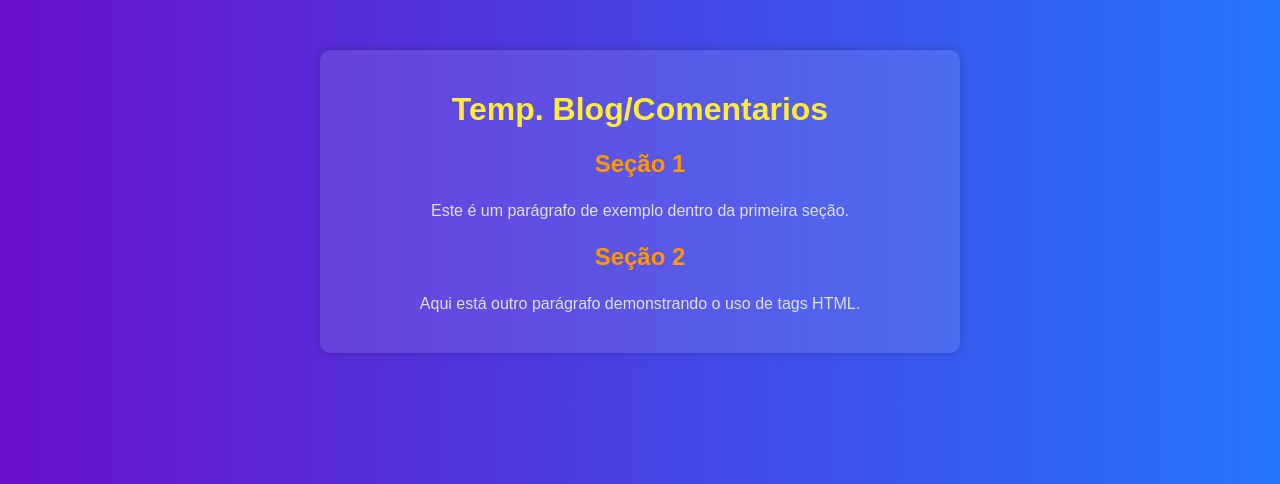
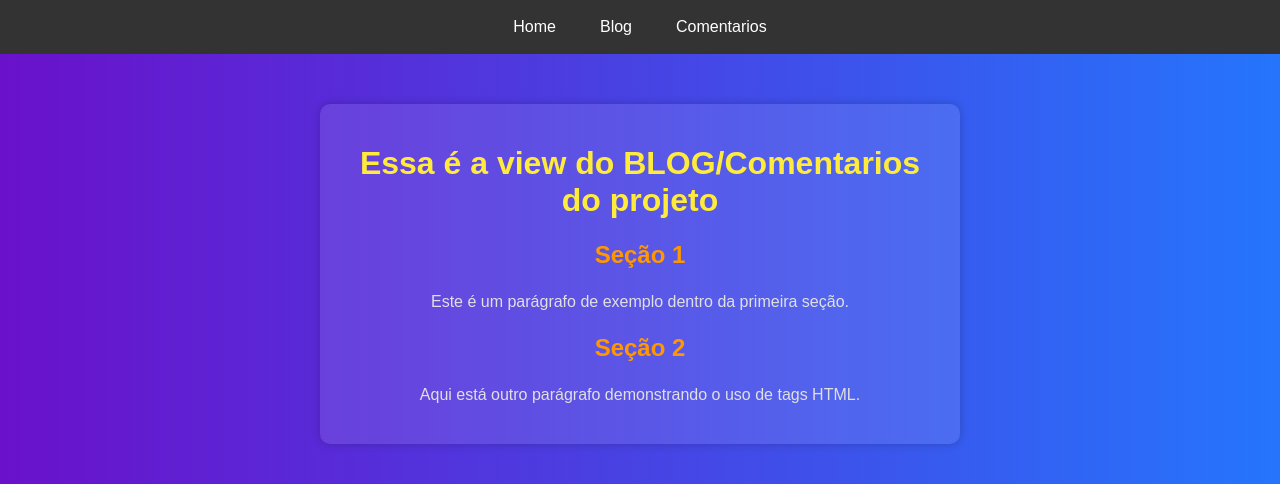
Before and after one commit to jamilzzabottoneto/djangoBasico, a Django app: page /blog/comentarios/ in a window 1280 px wide. Shown: the top 484 px of the page. Run offline with Django 5.2, Linux system fonts and the light colour scheme.

Commit message:
Enviar dados via context + urls dinamicas

```diff
--- a/djangoBasico/apps/blog/templates/blog/comentarios.html
+++ b/djangoBasico/apps/blog/templates/blog/comentarios.html
@@ -1 +1 @@
-{% extends "base.html" %}{% block texto %}Temp. Blog/Comentarios{% endblock %}
+{% extends "base.html" %}{% block texto %}{{text}}{% endblock %}
--- a/djangoBasico/apps/blog/templates/blog/index.html
+++ b/djangoBasico/apps/blog/templates/blog/index.html
@@ -1 +1 @@
-{% extends "base.html" %}{% block texto %}Template Blog{% endblock texto %}
+{% extends "base.html" %}{% block texto %}{{text}}{% endblock texto %}
--- a/djangoBasico/apps/blog/urls.py
+++ b/djangoBasico/apps/blog/urls.py
@@ -1,7 +1,9 @@
 from django.urls import path
 from . import views
 
+app_name = 'blog'
+
 urlpatterns = [
-    path('', views.index),
-    path('comentarios/', views.coments)
+    path('', views.index, name='home'),
+    path('comentarios/', views.coments, name='coments')
 ]
--- a/djangoBasico/apps/blog/views.py
+++ b/djangoBasico/apps/blog/views.py
@@ -2,7 +2,15 @@ from django.shortcuts import render
 
 # Create your views here.
 def index(request):
-    return render(request, 'blog/index.html')
+    context = {
+        'text':'Essa é a view do BLOG do projeto',
+        'title': 'Esse é o titulo do Blog',
+        }
+    return render(request, 'blog/index.html', context)
 
 def coments(request):
-    return render(request, 'blog/comentarios.html')
+    context = {
+        'text':'Essa é a view do BLOG/Comentarios do projeto',
+        'title': 'Esse é o titulo do Comentarios',
+        }
+    return render(request, 'blog/comentarios.html', context)
--- a/djangoBasico/apps/home/templates/home/index.html
+++ b/djangoBasico/apps/home/templates/home/index.html
@@ -1 +1 @@
-{% extends "base.html" %}{% block texto %}Template Home{% endblock texto %}
+{% extends "base.html" %}{% block texto %}{{text}}{% endblock texto %}
--- a/djangoBasico/apps/home/urls.py
+++ b/djangoBasico/apps/home/urls.py
@@ -1,6 +1,8 @@
 from django.urls import path
 from . import views
 
+app_name = 'home'
+
 urlpatterns = [
-    path('', views.index)
+    path('', views.index, name='home')
 ]
--- a/djangoBasico/apps/home/views.py
+++ b/djangoBasico/apps/home/views.py
@@ -2,4 +2,8 @@ from django.shortcuts import render
 
 # Create your views here.
 def index(request):
-    return render(request, 'home/index.html')
+    context = {
+        'text':'Essa é a home do projeto',
+        'title': 'Esse é o titulo da Home',
+        }
+    return render(request, 'home/index.html', context)
--- a/djangoBasico/static/style.css
+++ b/djangoBasico/static/style.css
@@ -32,3 +32,28 @@ p {
   color: #e0e0e0;
   line-height: 1.6;
 }
+.menu-container {
+  background-color: #333;
+  padding: 10px;
+  display: flex;
+  justify-content: center;
+}
+.menu {
+  list-style-type: none;
+  margin: 0;
+  padding: 0;
+  display: flex;
+}
+.menu li {
+  margin: 0 10px;
+}
+.menu a {
+  text-decoration: none;
+  color: white;
+  padding: 8px 12px;
+  display: block;
+}
+.menu a:hover {
+  background-color: #555;
+  border-radius: 5px;
+}
--- a/djangoBasico/templates/base/base.html
+++ b/djangoBasico/templates/base/base.html
@@ -2,6 +2,7 @@
 <html lang="pt-BR">
   {% include "head/head.html" %}
   <body>
+    {% include "menu/menu.html" %}
     <div class="container">
       <h1>{% block texto %}{% endblock texto %}</h1>
       <h2>Seção 1</h2>
--- a/djangoBasico/templates/base/head/head.html
+++ b/djangoBasico/templates/base/head/head.html
@@ -2,6 +2,6 @@
 <head>
   <meta charset="UTF-8" />
   <meta name="viewport" content="width=device-width, initial-scale=1.0" />
-  <title>Template Base - Global</title>
+  <title>{{title}}</title>
   <link rel="stylesheet" href="{% static "style.css" %}" />
 </head>
--- /dev/null
+++ b/djangoBasico/templates/base/menu/menu.html
@@ -0,0 +1,7 @@
+<div class="menu-container">
+  <ul class="menu">
+    <li><a href="{% url "home:home" %}">Home</a></li>
+    <li><a href="{% url "blog:home" %}">Blog</a></li>
+    <li><a href="{% url "blog:coments" %}">Comentarios</a></li>
+  </ul>
+</div>
```
